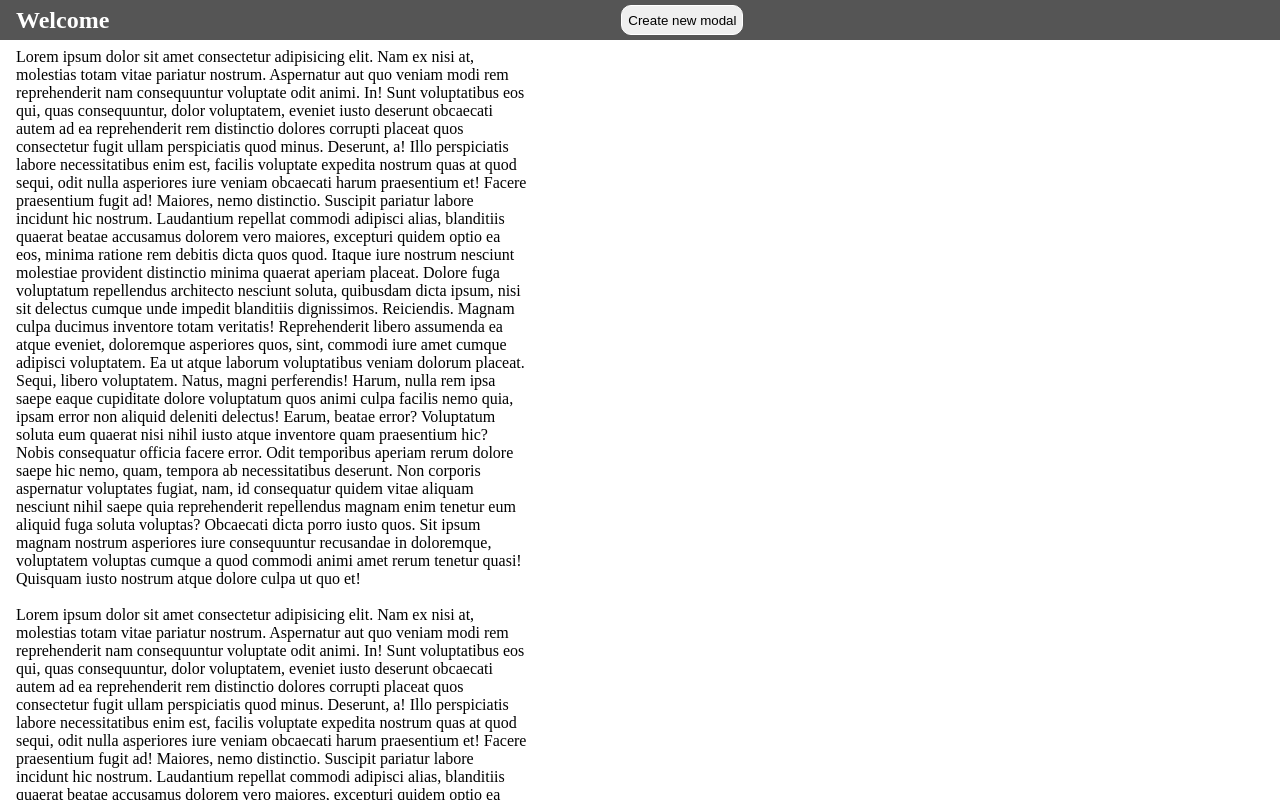
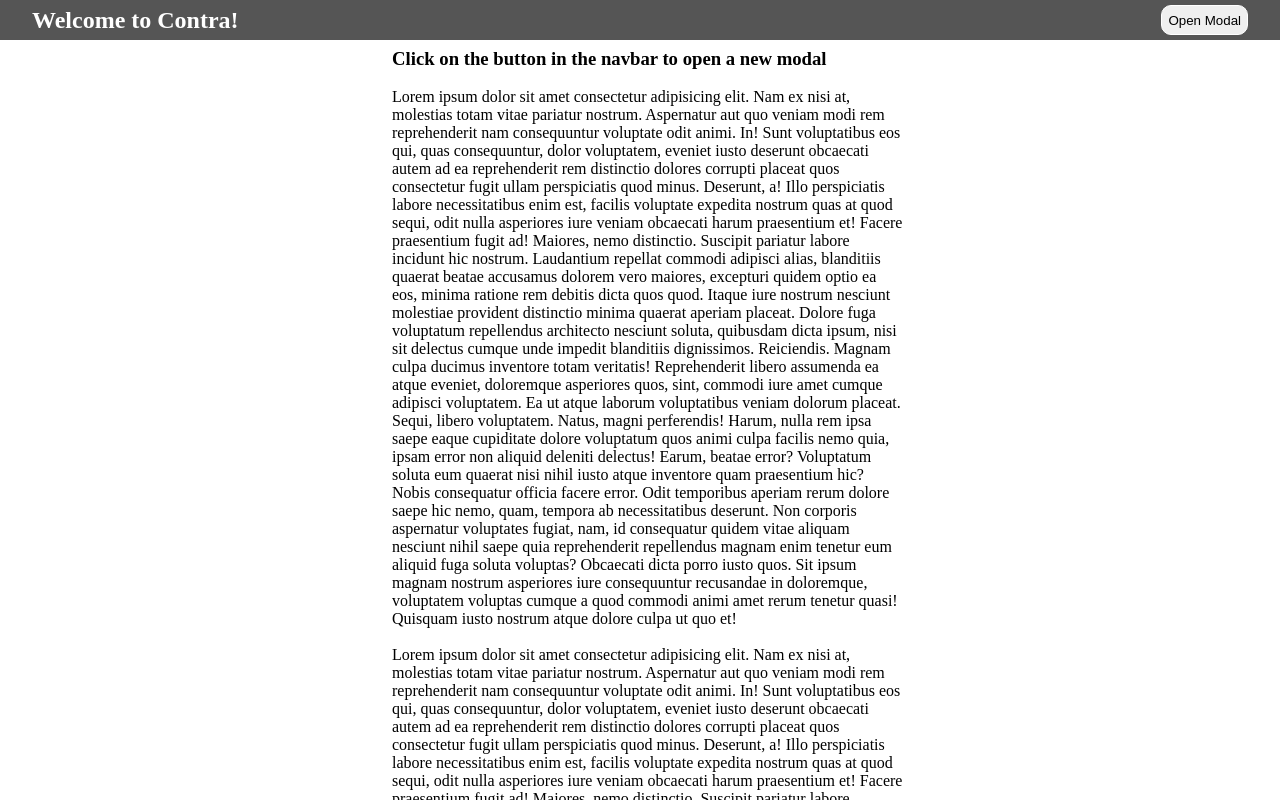
Before and after one commit to contra/contra-interview-assessment, a Next.js app in the folder frontend/: page / in a window 1280 px wide. Shown: the top 800 px of the page. Built offline with nearby package versions, Linux system fonts and the light colour scheme.

Commit message:
add interfaces & types plus clean up UI

```diff
--- a/frontend/src/components/Modal.module.css
+++ b/frontend/src/components/Modal.module.css
@@ -6,13 +6,14 @@
   align-items: center;
   position: fixed;
   width: 20rem;
-  top: 50%;
-  left: 50%;
+  top: calc(50% - (2rem + 9rem) / 2);
+  left: calc(50% - 20rem / 2);
   background-color: #aaa;
   padding: 0rem;
   -webkit-user-select: none;
   -ms-user-select: none;
   user-select: none;
+  touch-action: none;
 }
 
 .modalHeader {
@@ -48,8 +49,14 @@
   border-right: 1px solid #eee;
   border-left: 1px solid #eee;
   background-color: #eee;
+  color: #777;
   font-weight: 500;
   height: 1.75rem;
+}
+
+.inactiveTab:hover {
+  background-color: #ddd;
+  color: black;
 }
 
 .headerText {
@@ -61,6 +68,8 @@
   color: white;
   background-color: darkblue;
   height: 100%;
+  font-weight: 700;
+  width: 2rem;
 }
 
 .closeBtn:hover {
@@ -73,5 +82,5 @@
   flex-direction: column;
   align-items: center;
   justify-content: center;
-  height: 10vh;
+  height: 9rem;
 }
--- a/frontend/src/components/Modal.tsx
+++ b/frontend/src/components/Modal.tsx
@@ -1,14 +1,30 @@
 import React from 'react'
 import { createPortal } from 'react-dom';
 import styles from './Modal.module.css'
+import { ModalProps } from '@/types';
 
-export default function Modal({ index, setModals, modals }) {
+export default function Modal(props: ModalProps) {
+  const { index, setModals, modals } = props;
   const closeModal = () => {
     setModals(modals.slice(0, index).concat(modals.slice(index + 1)));
   }
-  const dragStart = (e) => {
+  const bringToTop = () => {
     const largestZ = modals.reduce((pre, cur) => {
-      return Math.max(pre, cur.styles.zIndex);
+      return Math.max(pre, (cur?.styles?.zIndex || 10));
+    }, 0);
+    const updatedModals = [...modals];
+    updatedModals[index] = {
+      ...modals[index],
+      styles: {
+        ...modals[index]?.styles,
+        zIndex: largestZ + 1,
+      }
+    }
+    setModals(updatedModals);
+  }
+  const dragStart = (e: React.PointerEvent) => {
+    const largestZ = modals.reduce((pre, cur) => {
+      return Math.max(pre, (cur?.styles?.zIndex || 10));
     }, 0);
     const updatedModals = [...modals];
     updatedModals[index] = {
@@ -17,21 +33,21 @@ export default function Modal({ index, setModals, modals }) {
       diffY: e.screenY - e.currentTarget.getBoundingClientRect().top,
       dragging: true,
       styles: {
-        ...modals[index].styles,
+        ...modals[index]?.styles,
         zIndex: largestZ + 1,
       }
     }
     setModals(updatedModals);
   }
-  const dragging = (e) => {
-    if (modals[index].dragging){
-      let left = e.screenX - modals[index].diffX;
-      let top = e.screenY - modals[index].diffY;
+  const dragging = (e: React.PointerEvent) => {
+    if (modals[index]?.dragging){
+      let left = e.screenX - (modals[index]?.diffX || 0);
+      let top = e.screenY - (modals[index]?.diffY || 0);
       const updatedModals = [...modals];
       updatedModals[index] = {
         ...modals[index],
         styles: {
-          ...modals[index].styles,
+          ...modals[index]?.styles,
           left: left,
           top: top,
         }
@@ -47,8 +63,8 @@ export default function Modal({ index, setModals, modals }) {
     }
     setModals(updatedModals)
   }
-  const clickTab = (e) => {
-    const targetTab = e.target.dataset.name;
+  const clickTab = (e: React.PointerEvent) => {
+    const targetTab = (e.target as HTMLInputElement).dataset['name'];
     const updatedModals = [...modals];
     updatedModals[index] = {
       ...modals[index],
@@ -57,16 +73,19 @@ export default function Modal({ index, setModals, modals }) {
     setModals(updatedModals);
   }
   return createPortal(
-    <div className={styles.modal}  style={modals[index].styles}>
-      <div className={styles.modalHeader} onMouseDown={dragStart} onMouseMove={dragging} onMouseUp={dragEnd}>
-        <div className={styles.tabs}>
-          <button onClick={clickTab} className={modals[index].active === 'A' ? styles.activeTab : styles.inactiveTab} data-name='A'>Tab A</button>
-          <button onClick={clickTab} className={modals[index].active === 'B' ? styles.activeTab : styles.inactiveTab} data-name='B'>Tab B</button>
+    <div className={styles['modal']} style={modals[index]?.styles}>
+      <div className={styles['modalHeader']} onPointerDown={dragStart} onPointerMove={dragging} onPointerUp={dragEnd}>
+        <div className={styles['tabs']}>
+          <button onClick={clickTab} className={modals[index]?.active === 'A' ? styles['activeTab'] : styles['inactiveTab']} data-name='A'>Tab A</button>
+          <button onClick={clickTab} className={modals[index]?.active === 'B' ? styles['activeTab'] : styles['inactiveTab']} data-name='B'>Tab B</button>
         </div>
-        <button className={styles.closeBtn} onClick={closeModal}>X</button>
+        <button className={styles['closeBtn']} onClick={closeModal}>X</button>
       </div>
-      <div className={styles.content}>
-        <p>{modals[index].active === 'A' ? `Value A: ${modals[index].valueA}` : `Value B: ${modals[index].valueB}`}</p>
+      <div onPointerDown={bringToTop} className={styles['content']}>
+        <p>Move the modal by dragging the header.</p>
+        <p>Click on the tabs to view different values.</p>
+        <br/>
+        <p>{modals[index]?.active === 'A' ? `Value 🅰️: ${modals[index]?.valueA}` : `Value 🅱️: ${modals[index]?.valueB}`}</p>
       </div>
     </div>,
     document.getElementById('portal')
--- a/frontend/src/components/Navbar.module.css
+++ b/frontend/src/components/Navbar.module.css
@@ -3,14 +3,14 @@
   color: white;
   position: fixed;
   top: 0;
+  height: 5vh;
   width: 100%;
   z-index: 999999;
   display: flex;
-  height: 5vh;
+  flex-direction: row;
   align-items: center;
-  justify-content: flex-start;
-  column-gap: 40vw;
-  padding: 0 1rem;
+  justify-content: space-between;
+  padding-left: 2rem;
 }
 
 .modalBtn {
@@ -18,6 +18,7 @@
   border: 1px solid white;
   border-radius: 10px;
   cursor: pointer;
+  margin-right: 4rem;
 }
 
 .modalBtn:hover{
--- a/frontend/src/components/Navbar.tsx
+++ b/frontend/src/components/Navbar.tsx
@@ -1,21 +1,23 @@
 import React from 'react'
 import { createPortal } from 'react-dom';
 import styles from './Navbar.module.css'
+import { NavbarProps } from '@/types';
 
-export default function Navbar({openModal}) {
+export default function Navbar(props: NavbarProps) {
+  const {openModal} = props;
   if (typeof window !== 'undefined'){
     return createPortal(
-      <nav className={styles.navbar}>
-        <h1>Welcome</h1>
-        <button className={styles.modalBtn} onClick={openModal}>Create new modal</button>
+      <nav className={styles['navbar']}>
+        <h1>Welcome to Contra!</h1>
+        <button className={styles['modalBtn']} onClick={openModal}>Open Modal</button>
       </nav>,
       document.getElementById('portal')
     )
   }
   return (
-    <nav className={styles.navbar}>
-      <h1>Welcome</h1>
-      <button className={styles.modalBtn} onClick={openModal}>Create new modal</button>
+    <nav className={styles['navbar']}>
+      <h1>Welcome to Contra!</h1>
+      <button className={styles['modalBtn']} onClick={openModal}>Open Modal</button>
     </nav>
   )
 }
--- a/frontend/src/components/Textbox.module.css
+++ b/frontend/src/components/Textbox.module.css
@@ -1,7 +1,39 @@
+.mainContainer{
+  display: flex;
+  flex-direction: column;
+  width: 100%;
+  justify-content: center;
+  align-items: center;
+}
 .textContainer{
   display: flex;
   flex-direction: column;
   width: 40%;
   margin-top: 6vh;
   margin-left: 1rem;
+  padding-bottom: 3rem;
 }
+
+@media all and (max-width: 1200px) {
+  .textContainer{
+    width: 60%;
+  }
+}
+
+@media all and (max-width: 1024px) {
+  .textContainer {
+    width: 70%;
+  }
+}
+
+@media all and (max-width: 768px) {
+  .textContainer {
+    width: 75%;
+  }
+}
+
+@media all and (max-width: 480px) {
+  .textContainer {
+    width: 80%;
+  }
+}
--- a/frontend/src/components/Textbox.tsx
+++ b/frontend/src/components/Textbox.tsx
@@ -3,7 +3,10 @@ import styles from './Textbox.module.css'
 
 export default function Textbox() {
   return (
-    <div className={styles.textContainer}>
+    <div className={styles['mainContainer']}>
+      <div className={styles['textContainer']}>
+        <h3>Click on the button in the navbar to open a new modal</h3>
+        <br/>
         <div>
           Lorem ipsum dolor sit amet consectetur adipisicing elit. Nam ex nisi at, molestias totam vitae pariatur nostrum. Aspernatur aut quo veniam modi rem reprehenderit nam consequuntur voluptate odit animi. In!
           Sunt voluptatibus eos qui, quas consequuntur, dolor voluptatem, eveniet iusto deserunt obcaecati autem ad ea reprehenderit rem distinctio dolores corrupti placeat quos consectetur fugit ullam perspiciatis quod minus. Deserunt, a!
@@ -56,5 +59,6 @@ export default function Textbox() {
           Sit ipsum magnam nostrum asperiores iure consequuntur recusandae in doloremque, voluptatem voluptas cumque a quod commodi animi amet rerum tenetur quasi! Quisquam iusto nostrum atque dolore culpa ut quo et!
         </div>
       </div>
+    </div>
   )
 }
--- a/frontend/src/pages/index.tsx
+++ b/frontend/src/pages/index.tsx
@@ -4,12 +4,13 @@ import { useEffect, useState } from 'react';
 import Modal from '@/components/Modal';
 import Textbox from '@/components/Textbox';
 import Navbar from '@/components/Navbar';
+import { iModal } from '@/types';
 
 const Index: NextPage = () => {
   const [modals, setModals] = useState([]);
   const openModal = () => {
-    const largestZ = modals.reduce((pre, cur) => {
-        return Math.max(pre, cur.styles.zIndex);
+    const largestZ = modals.reduce((pre, cur: iModal) => {
+        return Math.max(pre, (cur.styles?.zIndex || 10));
       }, 0);
     const newModal = {
       active: 'A',
--- /dev/null
+++ b/frontend/src/types.ts
@@ -0,0 +1,23 @@
+export type ModalProps = {
+  index: number;
+  setModals: (updatedModals: iModal[]) => void;
+  modals: iModal[];
+}
+
+export type NavbarProps = {
+  openModal: () => void;
+}
+
+export interface iModal {
+  active?: string;
+  valueA?: number;
+  valueB?: number;
+  diffX?: number;
+  diffY?: number;
+  dragging?: boolean;
+  styles?: {
+    zIndex?: number;
+    top?: number;
+    left?: number;
+  }
+}
```
Lines whose indentation alone changed are shown as unchanged.
